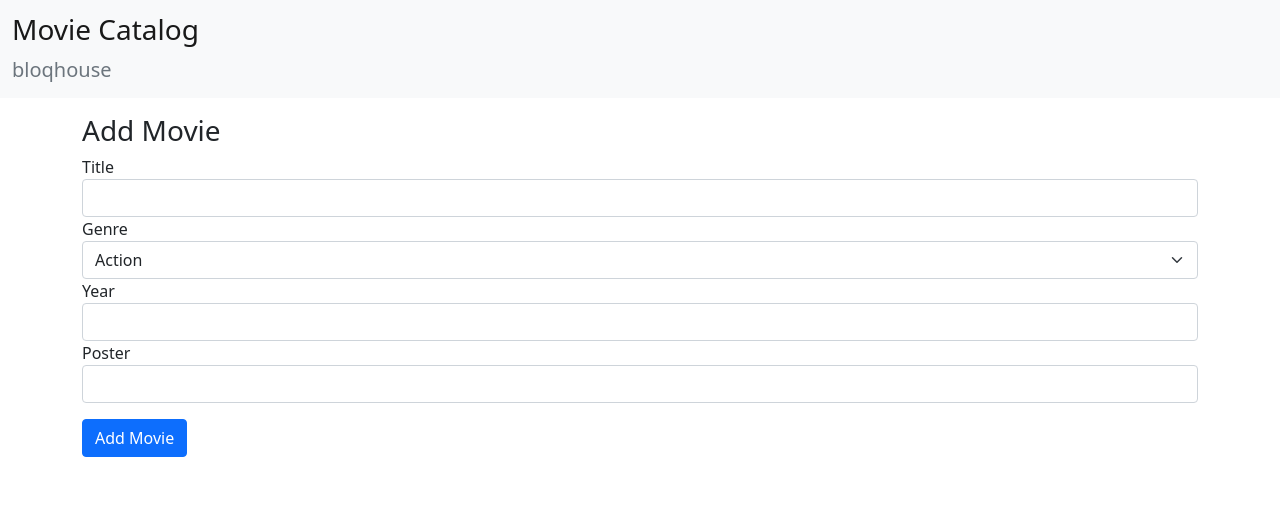
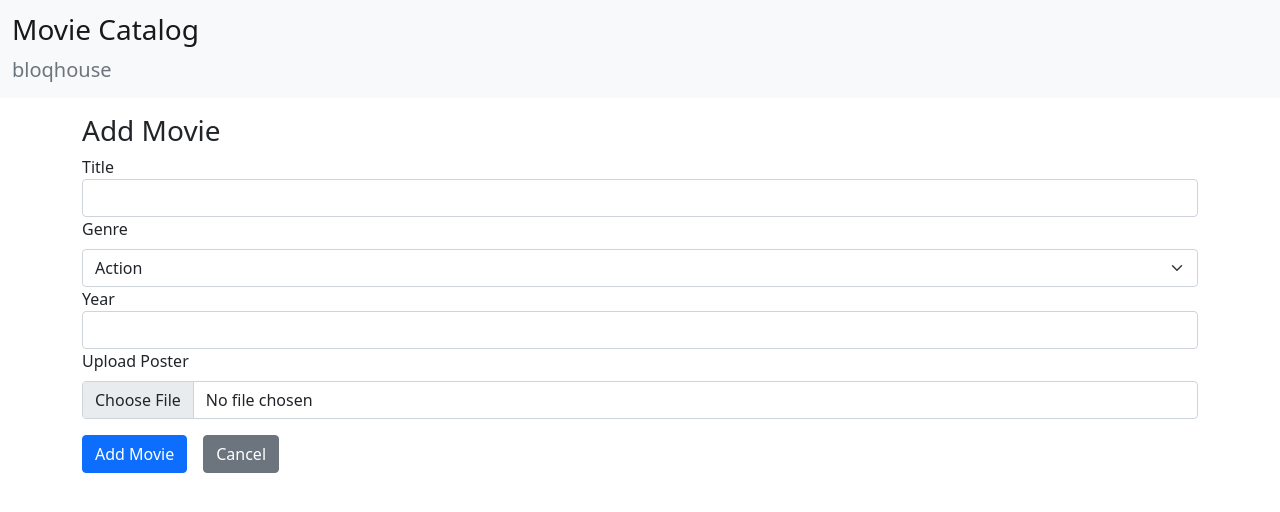
Before and after one commit to thaisfinck/bloqhouse_assignment, a Vue app: page /add in a window 1280 px wide. Shown: the top 512 px of the page. Built offline with nearby package versions, Linux system fonts and the light colour scheme; no server answers; the database is empty.

Commit message:
add the add movie request

```diff
--- a/src/components/Movies/Add.vue
+++ b/src/components/Movies/Add.vue
@@ -1,14 +1,45 @@
+<script setup>
+import { addDoc, collection } from "firebase/firestore";
+import { db, refreshMovies } from "../../fireBaseConfig";
+import { useRouter } from "vue-router";
+
+const router = useRouter();
+
+const addMovie = () => {
+  const title = document.getElementById("title").value;
+  const genre = document.getElementById("genre").value;
+  const year = document.getElementById("year").value || null;
+  const poster = document.getElementById("poster").files[0] || null;
+
+  const newMovie = {
+    title,
+    genre,
+    year,
+    poster,
+  };
+
+  addDoc(collection(db, "movies"), newMovie);
+  refreshMovies();
+};
+
+const submitForm = (e) => {
+  e.preventDefault();
+  addMovie();
+  router.push("/");
+};
+</script>
+
 <template>
   <div class="container" style="margin-top: 1rem">
     <h3>Add Movie</h3>
     <form>
       <div class="form-group">
-        <label for="title">Title</label>
-        <input type="text" id="title" class="form-control" />
+        <label for="title" lass="form-label">Title</label>
+        <input type="text" id="title" class="form-control" required />
       </div>
       <div class="form-group">
-        <label>Genre</label>
-        <select class="form-select">
+        <label for="genre" class="form-label">Genre</label>
+        <select class="form-select" id="genre" required>
           <option value="action">Action</option>
           <option value="comedy">Comedy</option>
           <option value="drama">Drama</option>
@@ -17,16 +48,25 @@
         </select>
       </div>
       <div class="form-group">
-        <label for="year">Year</label>
+        <label for="year" lass="form-label">Year</label>
         <input type="number" id="year" class="form-control" />
       </div>
-      <div class="form-group">
-        <label for="poster">Poster</label>
-        <input type="text" id="poster" class="form-control" />
+      <div class="mb-3">
+        <label for="poster" class="form-label">Upload Poster</label>
+        <input type="file" class="form-control" id="poster" />
       </div>
-      <button type="submit" class="btn btn-primary" style="margin-top: 1rem">
-        Add Movie
-      </button>
+      <div class="mb-3" style="display: flex; gap: 1rem; margin-top: 1rem">
+        <button type="submit" class="btn btn-primary" @click="submitForm">
+          Add Movie
+        </button>
+        <button
+          type="button"
+          class="btn btn-secondary"
+          @click="router.push('/')"
+        >
+          Cancel
+        </button>
+      </div>
     </form>
   </div>
 </template>
```
